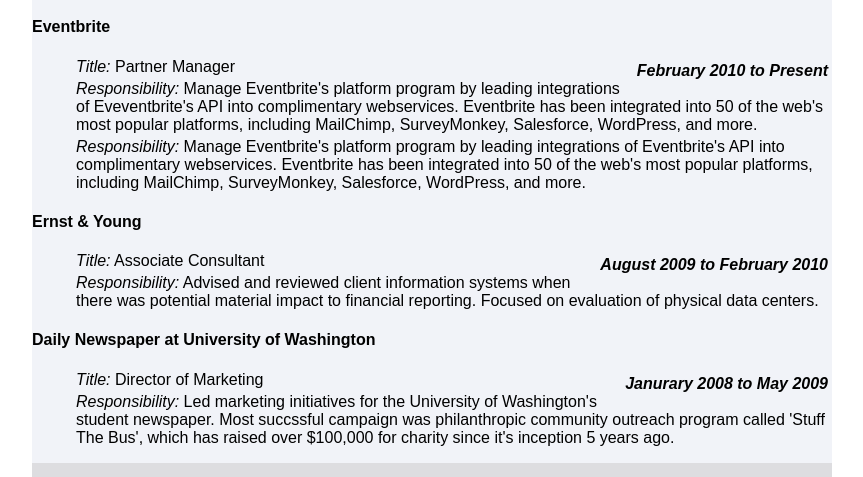
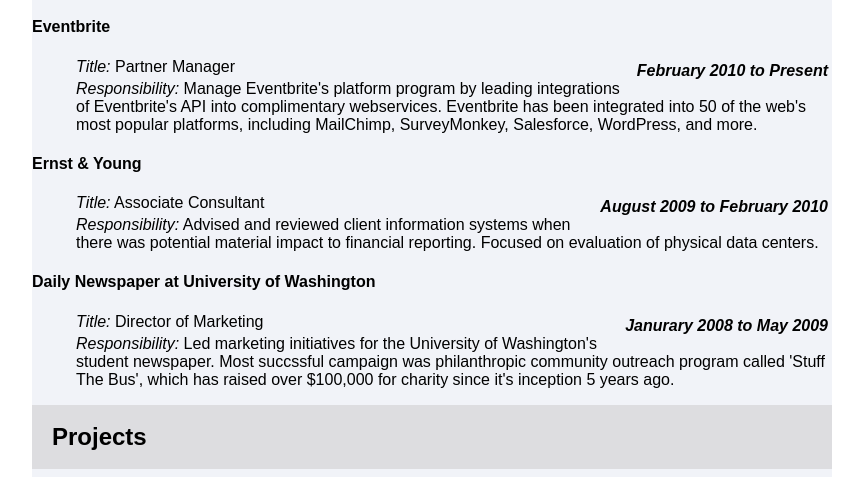
Before and after one commit to colleran/colleran.github.com, a plain HTML site: page index.html in a window 1280 px wide. Shown: the part 323-800 px from the top of the page, without its empty margins (208-1071 px from the left). Drawn offline with Linux system fonts and the light colour scheme; a web font is replaced by a local one.

Commit message:
Another Commit

```diff
--- a/index.html
+++ b/index.html
@@ -56,7 +56,6 @@
 						<ul>
 							<li class="duration">February 2010 to Present</li>
 							<li><em>Title:</em> Partner Manager</li>
-							<li><em>Responsibility:</em> Manage Eventbrite's platform program by leading integrations of Eveventbrite's API into complimentary webservices. Eventbrite has been integrated into 50 of the web's most popular platforms, including MailChimp, SurveyMonkey, Salesforce, WordPress, and more.</li>
 							<li><em>Responsibility:</em> Manage Eventbrite's platform program by leading integrations of Eventbrite's API into complimentary webservices. Eventbrite has been integrated into 50 of the web's most popular platforms, including MailChimp, SurveyMonkey, Salesforce, WordPress, and more.</li>
 						</ul>
 
```
